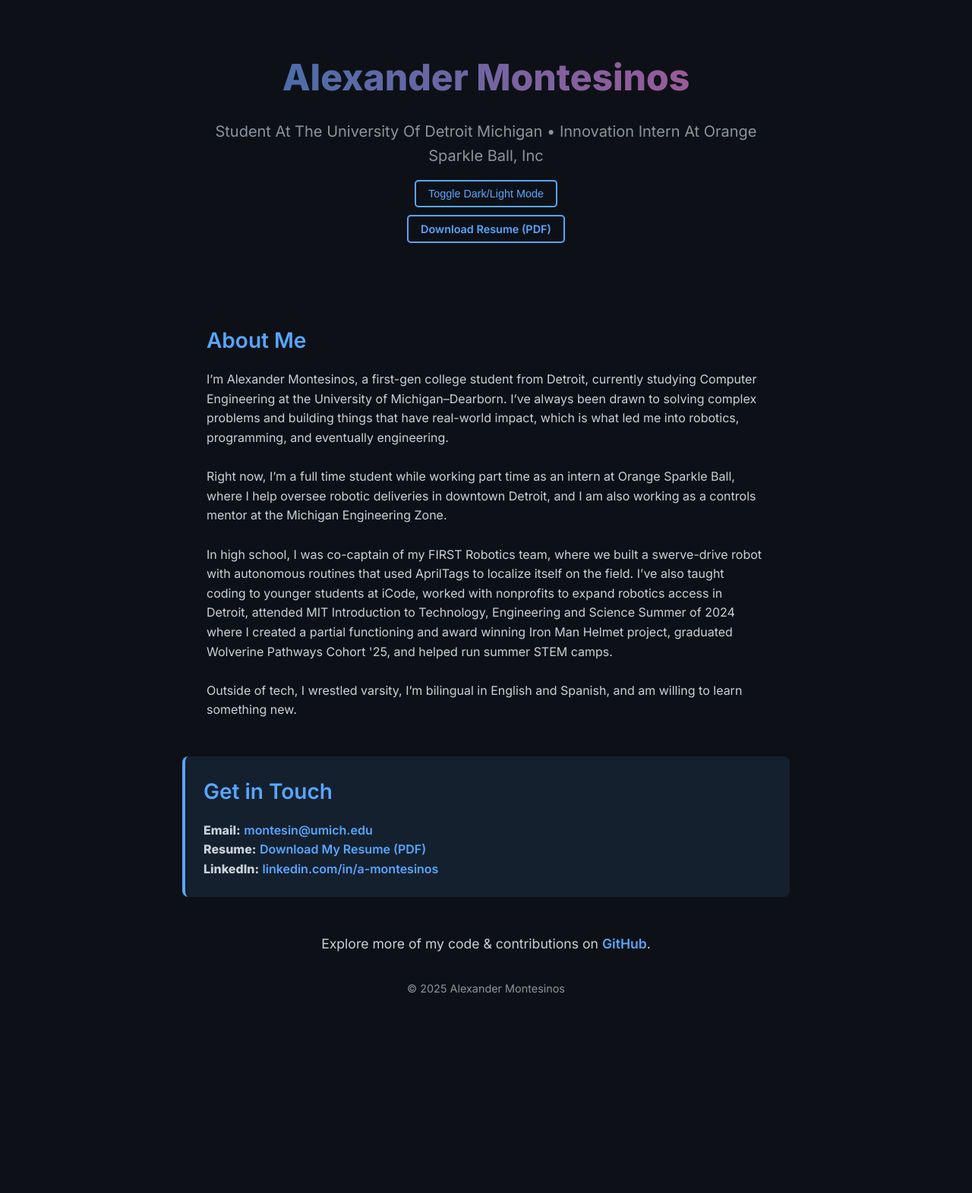
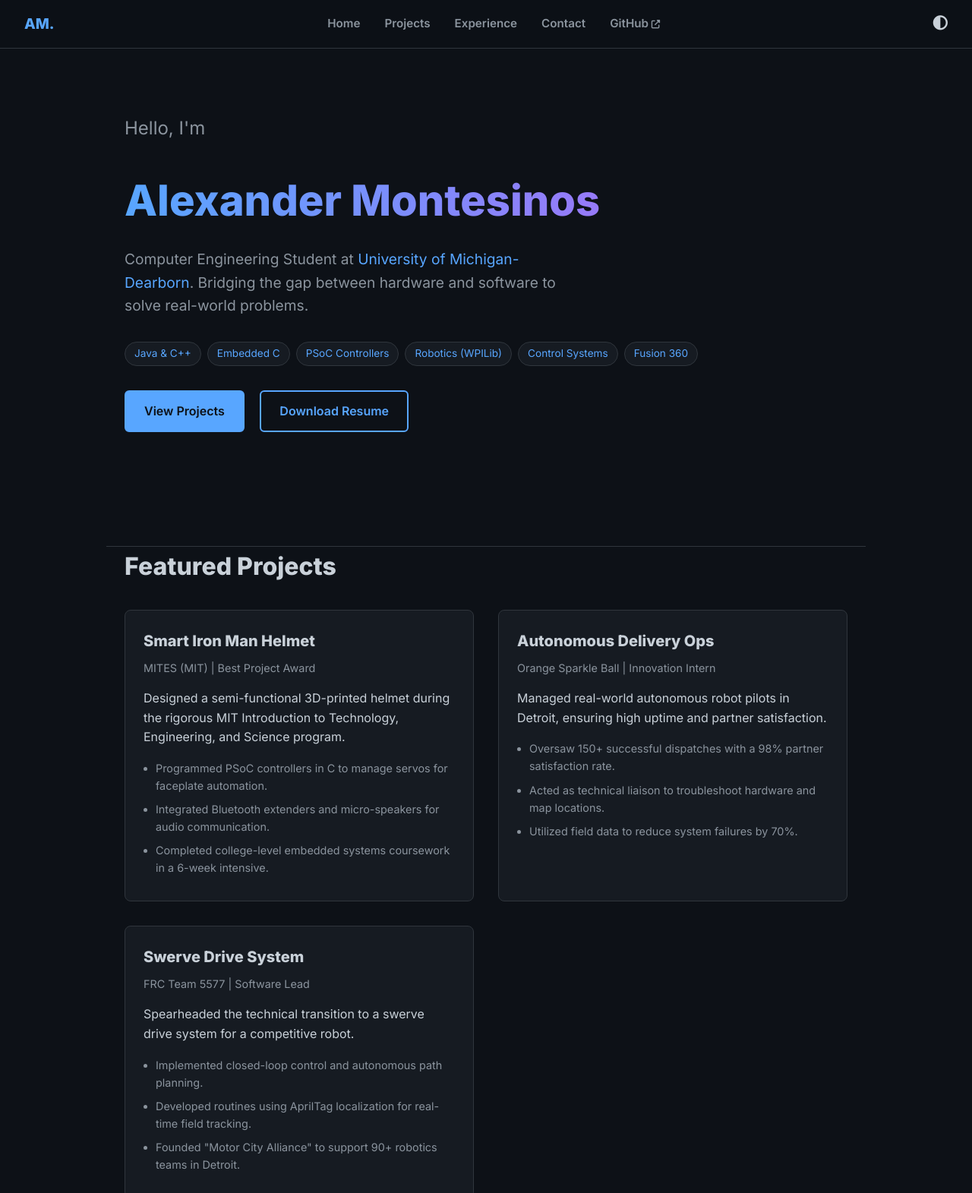
Before and after one commit to alex-montesinos/portfolio, a plain HTML site: page index.html in a window 1280 px wide. Shown: the top 1571 px of the page at 76% size. Before the commit the page ends 1345 px from the top, so only its background shows below. Drawn offline with nearby package versions, Linux system fonts and the light colour scheme.

Commit message:
Jan 2026 Update

```diff
--- a/index.html
+++ b/index.html
@@ -3,39 +3,44 @@
   <head>
     <meta charset="UTF-8" />
     <meta name="viewport" content="width=device-width, initial-scale=1.0" />
-    <title>Alexander Montesinos</title>
+    <meta name="description" content="Portfolio of Alexander Montesinos - Computer Engineering Student at University of Michigan-Dearborn">
+    <title>Alexander Montesinos | Portfolio</title>
+
     <link rel="preconnect" href="https://fonts.googleapis.com" />
     <link rel="preconnect" href="https://fonts.gstatic.com" crossorigin />
-    <link
-      href="https://fonts.googleapis.com/css2?family=Inter:wght@400;600;800&display=swap"
-      rel="stylesheet"
-    />
+    <link href="https://fonts.googleapis.com/css2?family=Inter:wght@300;400;600;800&display=swap" rel="stylesheet" />
     <link href="https://unpkg.com/aos@2.3.4/dist/aos.css" rel="stylesheet" />
-    <script
-      src="https://kit.fontawesome.com/a076d05399.js"
-      crossorigin="anonymous"
-    ></script>
+    <script src="https://kit.fontawesome.com/a076d05399.js" crossorigin="anonymous"></script>
+
     <style>
+      /* --- CSS Variables & Reset --- */
       :root {
         --bg-color: #0d1117;
+        --card-bg: #161b22;
         --text-color: #c9d1d9;
         --accent-color: #58a6ff;
+        --secondary-accent: #238636; /* GitHub Green */
         --muted-color: #8b949e;
+        --border-color: #30363d;
+        --nav-blur: rgba(13, 17, 23, 0.85);
+        --shadow: 0 4px 12px rgba(0,0,0,0.5);
       }
+
       body.light-mode {
         --bg-color: #ffffff;
-        --text-color: #1a1a1a;
-        --accent-color: #0070f3;
-        --muted-color: #555;
+        --card-bg: #f6f8fa;
+        --text-color: #24292f;
+        --accent-color: #0969da;
+        --secondary-accent: #1a7f37;
+        --muted-color: #57606a;
+        --border-color: #d0d7de;
+        --nav-blur: rgba(255, 255, 255, 0.85);
+        --shadow: 0 4px 12px rgba(0,0,0,0.1);
       }
-      * {
-        margin: 0;
-        padding: 0;
-        box-sizing: border-box;
-      }
-      html {
-        scroll-behavior: smooth;
-      }
+
+      * { margin: 0; padding: 0; box-sizing: border-box; }
+      html { scroll-behavior: smooth; }
+
       body {
         font-family: 'Inter', sans-serif;
         background-color: var(--bg-color);
@@ -43,275 +48,287 @@
         line-height: 1.6;
         transition: background-color 0.3s, color 0.3s;
       }
-      #loader {
+
+      a { text-decoration: none; color: inherit; transition: 0.2s; }
+      ul { list-style: none; }
+
+      /* --- Navigation --- */
+      nav {
         position: fixed;
-        top: 0;
-        left: 0;
-        right: 0;
-        bottom: 0;
-        background: var(--bg-color);
+        top: 0; width: 100%;
+        background: var(--nav-blur);
+        backdrop-filter: blur(10px);
+        border-bottom: 1px solid var(--border-color);
+        z-index: 1000;
+        padding: 1rem 2rem;
         display: flex;
+        justify-content: space-between;
         align-items: center;
+      }
+
+      .logo { font-weight: 800; font-size: 1.2rem; color: var(--accent-color); }
+
+      .nav-links { display: flex; gap: 2rem; }
+      .nav-links a { font-weight: 600; font-size: 0.95rem; color: var(--muted-color); }
+      .nav-links a:hover, .nav-links a.active { color: var(--accent-color); }
+
+      .theme-toggle {
+        background: none; border: none; cursor: pointer; color: var(--text-color); font-size: 1.2rem;
+      }
+
+      /* --- Layout Utility --- */
+      .container { max-width: 1000px; margin: 0 auto; padding: 0 1.5rem; }
+      section { padding: 6rem 0; border-bottom: 1px solid var(--border-color); }
+
+      /* --- Hero Section --- */
+      .hero {
+        min-height: 90vh;
+        display: flex;
+        flex-direction: column;
         justify-content: center;
-        z-index: 9999;
+        align-items: flex-start;
       }
-      #loader .spinner {
-        border: 5px solid var(--muted-color);
-        border-top: 5px solid var(--accent-color);
-        border-radius: 50%;
-        width: 50px;
-        height: 50px;
-        animation: spin 1s linear infinite;
-      }
-      @keyframes spin {
-        100% {
-          transform: rotate(360deg);
-        }
-      }
-      header {
-        padding: 4rem 2rem;
-        max-width: 800px;
-        margin: auto;
-        text-align: center;
-      }
-      header h1 {
-        font-size: 3rem;
+
+      .hero h1 {
+        font-size: 3.5rem;
         font-weight: 800;
-        background: linear-gradient(90deg, var(--accent-color), #ff7edb);
+        margin-bottom: 1rem;
+        background: linear-gradient(90deg, var(--accent-color), #a371f7);
         -webkit-background-clip: text;
         -webkit-text-fill-color: transparent;
-        animation: flicker 3s infinite alternate;
       }
-      @keyframes flicker {
-        0% {
-          opacity: 0.9;
-        }
-        25% {
-          opacity: 0.6;
-        }
-        50% {
-          opacity: 1;
-        }
-        75% {
-          opacity: 0.8;
-        }
-        100% {
-          opacity: 1;
-        }
-      }
-      header p {
-        font-size: 1.25rem;
-        margin-top: 1rem;
-        color: var(--muted-color);
-        animation: fadeInUp 1s ease-in-out both;
-      }
-      @keyframes fadeInUp {
-        from {
-          opacity: 0;
-          transform: translateY(20px);
-        }
-        to {
-          opacity: 1;
-          transform: translateY(0);
-        }
-      }
-      .toggle-btn,
-      .print-btn {
-        margin: 1rem 0.5rem;
-        background: none;
+
+      .hero h2 { font-size: 1.5rem; color: var(--muted-color); margin-bottom: 2rem; font-weight: 400; }
+
+      .btn {
+        display: inline-block;
+        padding: 0.8rem 1.5rem;
+        border-radius: 6px;
+        font-weight: 600;
         border: 2px solid var(--accent-color);
         color: var(--accent-color);
-        padding: 0.5rem 1rem;
-        font-size: 0.9rem;
-        border-radius: 5px;
-        cursor: pointer;
-        transition: background 0.3s, color 0.3s;
+        margin-right: 1rem;
       }
-      .toggle-btn:hover,
-      .print-btn:hover {
-        background: var(--accent-color);
-        color: var(--bg-color);
-      }
-      section {
-        max-width: 800px;
-        margin: 3rem auto;
-        padding: 0 2rem;
-        animation: fadeIn 1.5s ease-in;
-      }
-      @keyframes fadeIn {
-        from {
-          opacity: 0;
-        }
-        to {
-          opacity: 1;
-        }
-      }
-      h2 {
-        font-size: 1.75rem;
-        font-weight: 600;
-        margin-bottom: 1rem;
+
+      .btn-primary { background: var(--accent-color); color: var(--bg-color); }
+      .btn:hover { opacity: 0.9; transform: translateY(-2px); }
+
+      /* --- Skills Tags --- */
+      .skills-container { display: flex; flex-wrap: wrap; gap: 0.5rem; margin-top: 1rem; }
+      .skill-tag {
+        font-size: 0.85rem;
+        padding: 0.25rem 0.75rem;
+        background: var(--card-bg);
+        border: 1px solid var(--border-color);
+        border-radius: 20px;
         color: var(--accent-color);
       }
-      footer {
-        text-align: center;
-        padding: 2rem;
-        font-size: 0.9rem;
-        color: var(--muted-color);
+
+      /* --- Projects Grid --- */
+      .section-title { font-size: 2rem; margin-bottom: 2rem; color: var(--text-color); }
+
+      .grid {
+        display: grid;
+        grid-template-columns: repeat(auto-fit, minmax(300px, 1fr));
+        gap: 2rem;
       }
-      a {
-        color: var(--accent-color);
-        text-decoration: none;
-        font-weight: 600;
+
+      .card {
+        background: var(--card-bg);
+        border: 1px solid var(--border-color);
+        border-radius: 8px;
+        padding: 1.5rem;
+        transition: transform 0.3s, box-shadow 0.3s;
+        display: flex;
+        flex-direction: column;
       }
-      a:hover {
-        text-decoration: underline;
+
+      .card:hover { transform: translateY(-5px); box-shadow: var(--shadow); border-color: var(--accent-color); }
+
+      .card h3 { margin-bottom: 0.5rem; font-size: 1.25rem; }
+      .card .role { font-size: 0.9rem; color: var(--muted-color); margin-bottom: 1rem; display: block; }
+      .card ul { margin-left: 1rem; list-style-type: disc; color: var(--muted-color); font-size: 0.9rem; flex-grow: 1; }
+      .card li { margin-bottom: 0.5rem; }
+
+      .card-links { margin-top: 1.5rem; }
+      .card-links a { font-size: 0.9rem; margin-right: 1rem; color: var(--accent-color); font-weight: 600; }
+
+      /* --- Resume/Experience Section --- */
+      .resume-item {
+        margin-bottom: 2.5rem;
+        padding-left: 1.5rem;
+        border-left: 2px solid var(--border-color);
       }
-      .contact-box {
-        background: rgba(88, 166, 255, 0.1);
-        border-left: 4px solid var(--accent-color);
-        padding: 1.5rem;
-        border-radius: 8px;
-        margin-top: 2rem;
-      }
-      .social-icons {
-        margin-top: 1rem;
-      }
-      .social-icons a {
-        margin: 0 0.75rem;
-        font-size: 1.5rem;
-        color: var(--accent-color);
-        transition: transform 0.3s ease-in-out;
-      }
-      .social-icons a:hover {
-        transform: scale(1.3) rotate(5deg);
-      }
-      .github-end {
-        margin-top: 3rem;
-        text-align: center;
-        font-size: 1.1rem;
-        animation: fadeInUp 1.5s ease-in-out;
-      }
-      @media (max-width: 600px) {
-        header h1 {
-          font-size: 2.25rem;
-        }
-        header p {
-          font-size: 1rem;
-        }
-        section {
-          padding: 0 1rem;
-        }
-        .social-icons a {
-          font-size: 1.25rem;
-        }
-      }
-      @media print {
-        body {
-          background: white;
-          color: black;
-        }
-        header,
-        .toggle-btn,
-        .print-btn,
-        footer,
-        .social-icons {
-          display: none;
-        }
+      .resume-item h3 { font-size: 1.2rem; }
+      .resume-item .meta { font-size: 0.9rem; color: var(--accent-color); margin-bottom: 0.75rem; font-family: monospace; }
+      .resume-item p { color: var(--muted-color); font-size: 0.95rem; margin-bottom: 0.5rem; }
+
+      /* --- Footer --- */
+      footer { padding: 4rem 0; text-align: center; color: var(--muted-color); font-size: 0.9rem; }
+      .socials { margin-bottom: 1rem; }
+      .socials a { font-size: 1.5rem; margin: 0 1rem; color: var(--text-color); }
+      .socials a:hover { color: var(--accent-color); }
+
+      /* --- Mobile --- */
+      @media (max-width: 768px) {
+        .hero h1 { font-size: 2.5rem; }
+        .nav-links { display: none; }
       }
     </style>
   </head>
+
   <body>
-    <div id="loader">
-      <div class="spinner"></div>
-    </div>
 
-    <header>
-      <h1>Alexander Montesinos</h1>
-      <p>
-        Student At The University Of Detroit Michigan • Innovation Intern At
-        Orange Sparkle Ball, Inc
-      </p>
-      <div>
-        <button class="toggle-btn" onclick="toggleTheme()">
-          Toggle Dark/Light Mode
-        </button>
+    <nav>
+      <div class="logo">AM.</div>
+      <div class="nav-links">
+        <a href="#home">Home</a>
+        <a href="#projects">Projects</a>
+        <a href="#experience">Experience</a>
+        <a href="#contact">Contact</a>
+        <a href="https://github.com/alex-montesinos" target="_blank">GitHub <i class="fas fa-external-link-alt" style="font-size: 0.75em"></i></a>
       </div>
-      <div>
-        <a class="print-btn" href="Alexander_Montesinos_Resume.pdf" download>
-          Download Resume (PDF)
-        </a>
+      <button class="theme-toggle" onclick="toggleTheme()" aria-label="Toggle Theme">
+        <i class="fas fa-adjust"></i>
+      </button>
+    </nav>
+
+    <section id="home" class="container hero">
+      <div data-aos="fade-up">
+        <h2>Hello, I'm</h2>
+        <h1>Alexander Montesinos</h1>
+        <p style="font-size: 1.2rem; color: var(--muted-color); max-width: 600px; margin-bottom: 2rem;">
+          Computer Engineering Student at <span style="color: var(--accent-color)">University of Michigan-Dearborn</span>.
+          Bridging the gap between hardware and software to solve real-world problems.
+        </p>
+
+        <div class="skills-container" style="margin-bottom: 2rem;">
+          <span class="skill-tag">Java & C++</span>
+          <span class="skill-tag">Embedded C</span>
+          <span class="skill-tag">PSoC Controllers</span>
+          <span class="skill-tag">Robotics (WPILib)</span>
+          <span class="skill-tag">Control Systems</span>
+          <span class="skill-tag">Fusion 360</span>
+        </div>
+
+        <div>
+          <a href="#projects" class="btn btn-primary">View Projects</a>
+          <a href="Alexander_Montesinos_Resume_2026.pdf" class="btn" download>Download Resume</a>
+        </div>
       </div>
-    </header>
-
-    <section id="about" data-aos="fade-up">
-      <h2>About Me</h2>
-      <p>
-        I’m Alexander Montesinos, a first-gen college student from Detroit,
-        currently studying Computer Engineering at the University of
-        Michigan–Dearborn. I’ve always been drawn to solving complex problems
-        and building things that have real-world impact, which is what led me
-        into robotics, programming, and eventually engineering.
-        <br /><br />
-        Right now, I’m a full time student while working part time as an intern at
-        Orange Sparkle Ball, where I help oversee robotic deliveries in downtown Detroit,
-        and I am also working as a controls mentor at the Michigan Engineering Zone.
-        <br /><br />
-        In high school, I was co-captain of my FIRST Robotics team, where we
-        built a swerve-drive robot with autonomous routines that used AprilTags
-        to localize itself on the field. I’ve also taught coding to younger
-        students at iCode, worked with nonprofits to expand robotics access in
-        Detroit, attended MIT Introduction to Technology, Engineering and
-        Science Summer of 2024 where I created a partial functioning and
-        award winning Iron Man Helmet project, graduated Wolverine Pathways
-        Cohort '25, and helped run summer STEM camps.
-        <br /><br />
-        Outside of tech, I wrestled varsity, I’m bilingual in English and
-        Spanish, and am willing to learn something new.
-      </p>
     </section>
 
-    <section id="contact" class="contact-box" data-aos="fade-up">
-      <h2>Get in Touch</h2>
-      <p>
-        <strong>Email:</strong>
-        <a href="mailto:montesin@umich.edu">montesin@umich.edu</a>
-      </p>
-      <p>
-        <strong>Resume:</strong>
-        <a href="Alexander_Montesinos_Resume.pdf" download>
-          Download My Resume (PDF)</a
-        >
-      </p>
-      <p>
-        <strong>LinkedIn:</strong>
-        <a href="https://www.linkedin.com/in/a-montesinos" target="_blank"
-          >linkedin.com/in/a-montesinos</a
-        >
-      </p>
+    <section id="projects" class="container">
+      <h2 class="section-title" data-aos="fade-right">Featured Projects</h2>
+      <div class="grid">
+
+        <article class="card" data-aos="fade-up">
+          <h3>Smart Iron Man Helmet</h3>
+          <span class="role">MITES (MIT) | Best Project Award</span>
+          <p class="description">
+            Designed a semi-functional 3D-printed helmet during the rigorous MIT Introduction to Technology, Engineering, and Science program.
+          </p>
+          <ul style="margin-top: 1rem;">
+            <li>Programmed PSoC controllers in C to manage servos for faceplate automation.</li>
+            <li>Integrated Bluetooth extenders and micro-speakers for audio communication.</li>
+            <li>Completed college-level embedded systems coursework in a 6-week intensive.</li>
+          </ul>
+        </article>
+
+        <article class="card" data-aos="fade-up" data-aos-delay="100">
+          <h3>Autonomous Delivery Ops</h3>
+          <span class="role">Orange Sparkle Ball | Innovation Intern</span>
+          <p class="description">
+            Managed real-world autonomous robot pilots in Detroit, ensuring high uptime and partner satisfaction.
+          </p>
+          <ul style="margin-top: 1rem;">
+            <li>Oversaw 150+ successful dispatches with a 98% partner satisfaction rate.</li>
+            <li>Acted as technical liaison to troubleshoot hardware and map locations.</li>
+            <li>Utilized field data to reduce system failures by 70%.</li>
+          </ul>
+        </article>
+
+        <article class="card" data-aos="fade-up" data-aos-delay="200">
+          <h3>Swerve Drive System</h3>
+          <span class="role">FRC Team 5577 | Software Lead</span>
+          <p class="description">
+            Spearheaded the technical transition to a swerve drive system for a competitive robot.
+          </p>
+          <ul style="margin-top: 1rem;">
+            <li>Implemented closed-loop control and autonomous path planning.</li>
+            <li>Developed routines using AprilTag localization for real-time field tracking.</li>
+            <li>Founded "Motor City Alliance" to support 90+ robotics teams in Detroit.</li>
+          </ul>
+        </article>
+
+      </div>
     </section>
 
-    <div class="github-end">
-      <p>
-        Explore more of my code & contributions on
-        <a href="https://github.com/alex-montesinos" target="_blank">GitHub</a>.
+    <section id="experience" class="container">
+      <h2 class="section-title" data-aos="fade-right">Professional Experience</h2>
+
+      <div class="resume-item" data-aos="fade-left">
+        <h3>Detroit Operations Associate</h3>
+        <div class="meta">Orange Sparkle Ball, Inc. | July 2025 - Present</div>
+        <p>Managing autonomous robot pilots in Detroit. I troubleshoot robot systems, maintain dashboard accuracy, and document bugs to improve reliability for Ottonomy.io and Fabit Robotics.</p>
+      </div>
+
+      <div class="resume-item" data-aos="fade-left">
+        <h3>Software & Electrical Mentor</h3>
+        <div class="meta">Michigan Engineering Zone | June 2025 - Present</div>
+        <p>Mentoring students from 25+ FIRST Robotics teams. Teaching Java (WPILib), command-based programming, and CANbus architectures. Introduced AdvantageScope for live telemetry visualization.</p>
+      </div>
+
+      <div class="resume-item" data-aos="fade-left">
+        <h3>Intern - Manufacturing Electrical (AMEC)</h3>
+        <div class="meta">General Motors | Oct 2023 - May 2025</div>
+        <p>Supported the Automotive Manufacturing & Electrical College. Constructed physical training stands for wire harnesses and terminals. Onboarded 80+ Manufacturing and SDV engineers.</p>
+      </div>
+
+      <div class="resume-item" data-aos="fade-left">
+        <h3>Co-op Student - Global Business Solutions</h3>
+        <div class="meta">General Motors | Oct 2022 - May 2023</div>
+        <p>Worked with the inventory optimization group across North America. Focused on freeing up cash flow for the Electric Vehicle (EV) line while adhering to strict production timeframes.</p>
+      </div>
+
+      <div class="resume-item" data-aos="fade-left">
+        <h3>Senior Instructor</h3>
+        <div class="meta">iCode School | June 2022 - May 2024</div>
+        <p>Specialized in teaching micro-computers, game development, and VEX robotics. Also taught Intro to Aerospace Engineering and 3D printing summer camps.</p>
+      </div>
+
+    </section>
+
+    <section id="contact" class="container" style="text-align: center; border-bottom: none;">
+      <h2 class="section-title">Let's Connect</h2>
+      <p style="max-width: 600px; margin: 0 auto 2rem; color: var(--muted-color);">
+        Open to opportunities in embedded systems, robotics, and automation.
       </p>
-    </div>
+      <a href="mailto:montesin@umich.edu" class="btn btn-primary"><i class="fas fa-envelope"></i> Email Me</a>
+      <a href="https://www.linkedin.com/in/a-montesinos" target="_blank" class="btn"><i class="fab fa-linkedin"></i> LinkedIn</a>
+    </section>
 
     <footer>
-      <p>&copy; 2025 Alexander Montesinos</p>
+      <div class="socials">
+        <a href="https://github.com/alex-montesinos" target="_blank" aria-label="GitHub"><i class="fab fa-github"></i></a>
+        <a href="https://linkedin.com/in/a-montesinos" target="_blank" aria-label="LinkedIn"><i class="fab fa-linkedin"></i></a>
+        <a href="mailto:montesin@umich.edu" aria-label="Email"><i class="fas fa-envelope"></i></a>
+      </div>
+      <p>&copy; 2026 Alexander Montesinos.</p>
     </footer>
 
     <script src="https://unpkg.com/aos@2.3.4/dist/aos.js"></script>
     <script>
-      AOS.init({ duration: 1000, once: true });
+      AOS.init({ duration: 800, once: true });
+
+      const body = document.body;
+      const savedTheme = localStorage.getItem('theme');
+      if (savedTheme === 'light') body.classList.add('light-mode');
 
       function toggleTheme() {
-        document.body.classList.toggle('light-mode');
+        body.classList.toggle('light-mode');
+        localStorage.setItem('theme', body.classList.contains('light-mode') ? 'light' : 'dark');
       }
-
-      window.addEventListener('load', () => {
-        document.getElementById('loader').style.display = 'none';
-      });
     </script>
   </body>
 </html>
```
Also changed, not shown: 3 other files.
